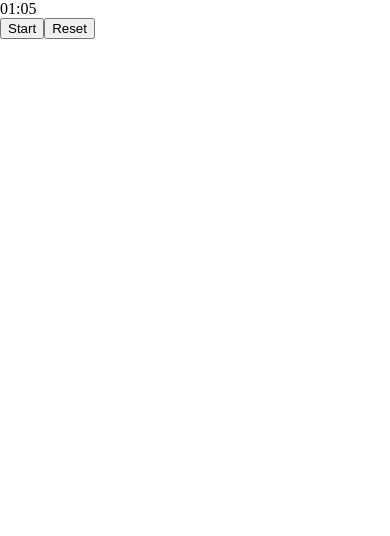
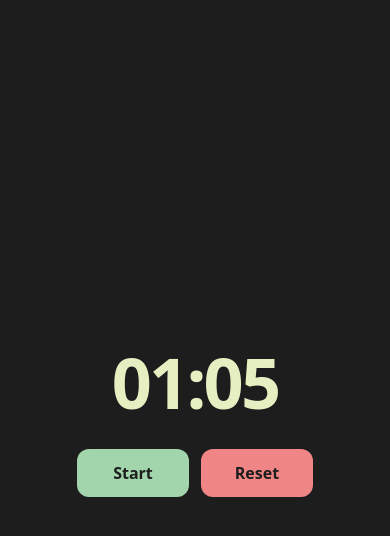
Before and after one commit to BrownYoga/pomodoro, a Vue app: page / in a window 390 px wide. Shown: the top 536 px of the page. Built offline with nearby package versions, Linux system fonts and the light colour scheme.

Commit message:
Refactor App.vue and TimerDisplay.vue for improved layout and styling; enhance style.css with responsive design and button styles

```diff
--- a/src/App.vue
+++ b/src/App.vue
@@ -8,13 +8,15 @@ const { remainingSeconds, isRunning, start, pause, reset } = usePomodoro(65);
 </script>
 
 <template>
-  <main>
+  <main class="timer-page">
     <TimerDisplay :value="formatTime(remainingSeconds)" />
-    <TimerControls
+    <div class="timer-controls">
+      <TimerControls
       :isRunning="isRunning"
       @start="start"
       @pause="pause"
       @reset="reset"
-    />
+      />
+    </div>
   </main>
 </template>
--- a/src/components/TimerDisplay.vue
+++ b/src/components/TimerDisplay.vue
@@ -1,5 +1,5 @@
 <template>
-  <div data-testid="timer-display">
+  <div class="timer-display" data-testid="timer-display">
     {{ value }}
   </div>
 </template>
@@ -9,3 +9,14 @@ defineProps<{
   value: string
 }>()
 </script>
+
+<style scoped>
+.timer-display {
+  color: var(--color-lime);
+  font-size: clamp(4rem, 18vw, 9rem);
+  font-weight: 600;
+  font-variant-numeric: tabular-nums;
+  line-height: 1;
+  letter-spacing: -0.04em;
+}
+</style>
--- a/src/style.css
+++ b/src/style.css
@@ -1,3 +1,72 @@
+:root {
+  --color-background: #1d1d1d;
+  --color-lime: #e5efc1;
+  --color-mint: #a2d5ab;
+  --color-teal: #39aea9;
+  --color-blue: #557b83;
+  --color-red: #ef8585;
+  font-family: system-ui, sans-serif;
+  color: var(--color-lime);
+  background: var(--color-background);
+  color-scheme: dark;
+}
+
+* {
+  box-sizing: border-box;
+}
+
 body {
   margin: 0;
 }
+
+.timer-page {
+  min-height: 100svh;
+  display: flex;
+  flex-direction: column;
+  align-items: center;
+  justify-content: center;
+  gap: 2rem;
+  padding: 1.5rem;
+}
+
+.timer-controls {
+  display: flex;
+  flex-wrap: wrap;
+  justify-content: center;
+  gap: 0.75rem;
+}
+
+.timer-controls button {
+  min-width: 7rem;
+  min-height: 3rem;
+  padding: 0.75rem 1.5rem;
+  border: 0;
+  border-radius: 0.75rem;
+  font: inherit;
+  font-weight: 600;
+  cursor: pointer;
+}
+
+[data-testid="start-button"] {
+  color: var(--color-background);
+  background: var(--color-mint);
+}
+
+[data-testid="pause-button"] {
+  color: var(--color-background);
+  background: var(--color-teal);
+}
+
+[data-testid="reset-button"] {
+  color: var(--color-background);
+  background: var(--color-red);
+}
+
+.timer-controls button:hover {
+  filter: brightness(1.1);
+}
+
+.timer-controls button:focus-visible {
+  outline: 3px solid var(--color-lime);
+  outline-offset: 4px;
+}
```
